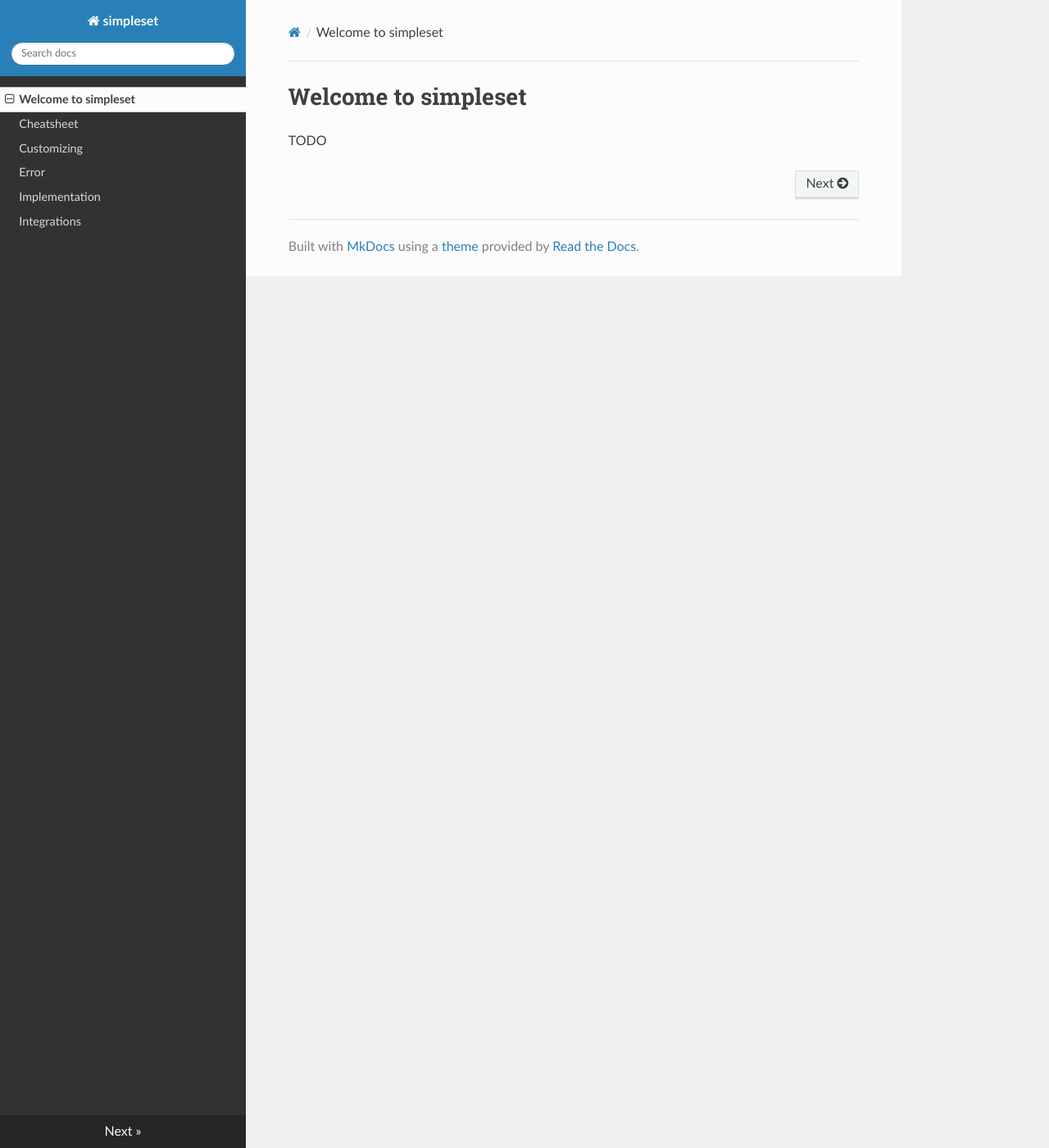
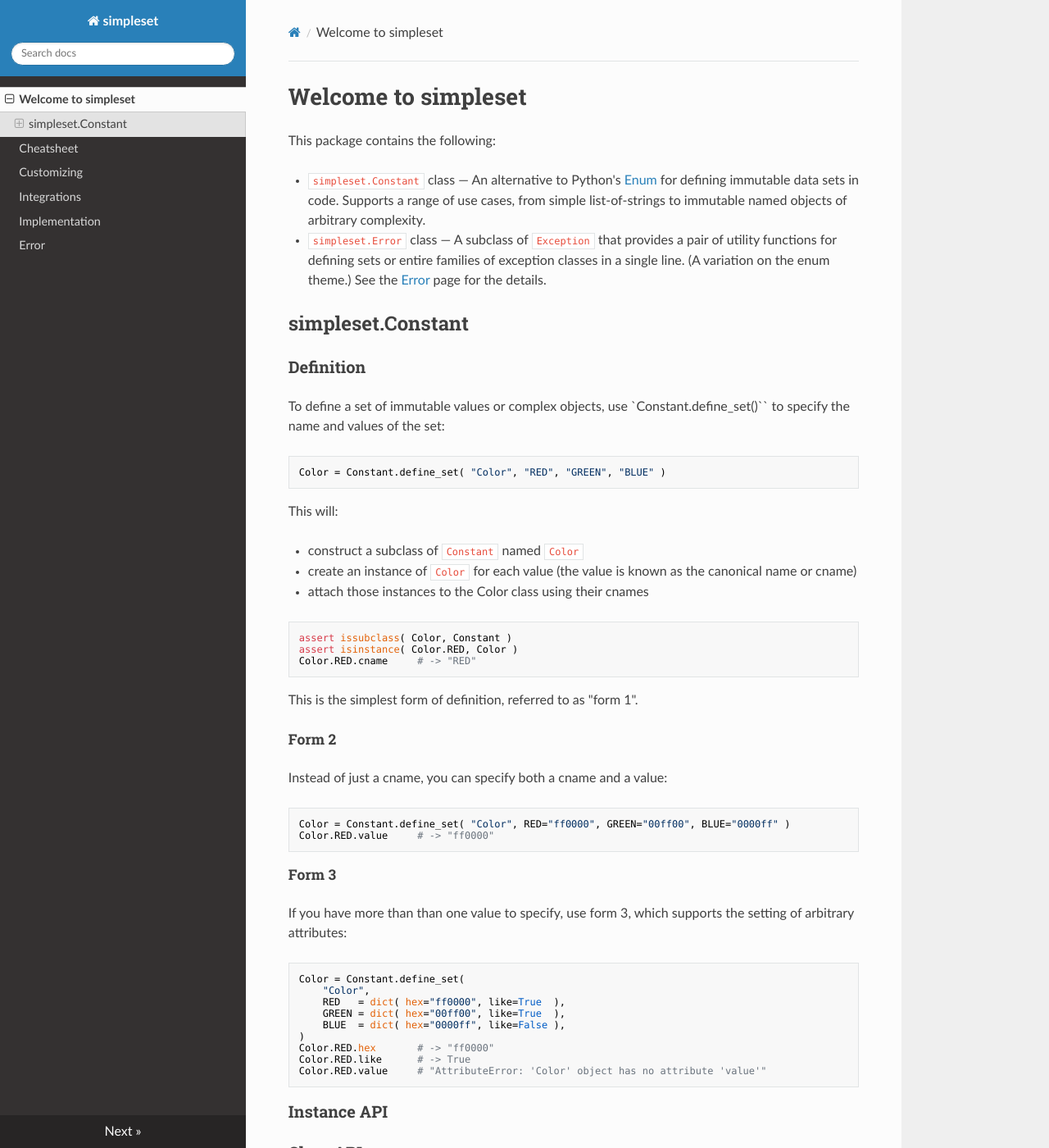
Before and after one commit to odigity/simpleset, an MkDocs documentation site: the page built from docs/index.md, in a window 1280 px wide and 1400 px high. Shown: the whole window at 82% size. Built offline with MkDocs 1.6.1, drawn with Linux system fonts in a browser that asks for light colours; nearby versions of some CDN libraries.

Commit message:
mkdocs feature test

````diff
--- a/docs/index.md
+++ b/docs/index.md
@@ -1,3 +1,60 @@
 # Welcome to simpleset
 
-TODO
+This package contains the following:
+
+- `simpleset.Constant` class — An alternative to Python's [Enum](https://docs.python.org/3/library/enum.html) for defining immutable data sets in code.  Supports a range of use cases, from simple list-of-strings to immutable named objects of arbitrary complexity.
+- `simpleset.Error` class — A subclass of `Exception` that provides a pair of utility functions for defining sets or entire families of exception classes in a single line.  (A variation on the enum theme.)  See the [Error](error.md) page for the details.
+
+## simpleset.Constant
+
+### Definition
+
+To define a set of immutable values or complex objects, use `Constant.define_set()`` to specify the name and values of the set:
+
+```python
+Color = Constant.define_set( "Color", "RED", "GREEN", "BLUE" )
+```
+
+This will:
+
+- construct a subclass of `Constant` named `Color`
+- create an instance of `Color` for each value (the value is known as the canonical name or cname)
+- attach those instances to the Color class using their cnames
+
+```python
+assert issubclass( Color, Constant )
+assert isinstance( Color.RED, Color )
+Color.RED.cname     # -> "RED"
+```
+
+This is the simplest form of definition, referred to as "form 1".
+
+##### Form 2
+
+Instead of just a cname, you can specify both a cname and a value:
+
+```python
+Color = Constant.define_set( "Color", RED="ff0000", GREEN="00ff00", BLUE="0000ff" )
+Color.RED.value     # -> "ff0000"
+```
+
+##### Form 3
+
+If you have more than than one value to specify, use form 3, which supports the setting of arbitrary attributes:
+
+```python
+Color = Constant.define_set(
+    "Color",
+    RED   = dict( hex="ff0000", like=True  ),
+    GREEN = dict( hex="00ff00", like=True  ),
+    BLUE  = dict( hex="0000ff", like=False ),
+)
+Color.RED.hex       # -> "ff0000"
+Color.RED.like      # -> True
+Color.RED.value     # "AttributeError: 'Color' object has no attribute 'value'"
+```
+
+### Instance API
+
+
+### Class API
--- a/mkdocs.yml
+++ b/mkdocs.yml
@@ -1,2 +1,14 @@
-site_name: simpleset
-theme: readthedocs
+site_name   : simpleset
+site_url    : https://github.com/odigity/simpleset/
+site_author : "Ofer Nave <odigity@gmail.com>"
+theme       : readthedocs
+nav:
+  - index.md
+  - cheatsheet.md
+  - customizing.md
+  - integrations.md
+  - implementation.md
+  - error.md
+markdown_extensions:
+    - toc:
+        permalink: true
````
Also changed, not shown: README.md (+8 -4 lines), docs/cheatsheet.md (+31 -28 lines).
